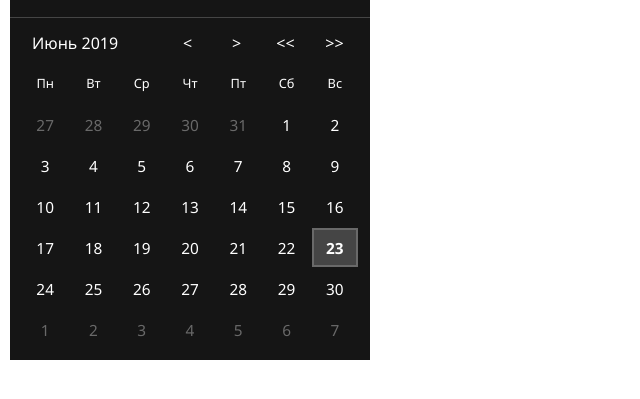
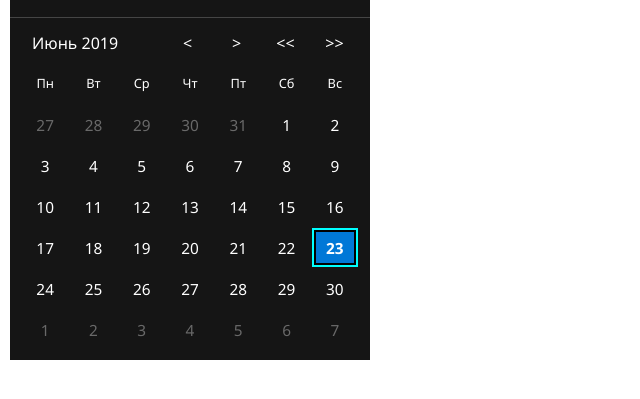
Before and after one commit to zomanhome/ss, a plain HTML site: page calendar/index.html in a window 1280 px wide. In both pictures the pointer is over the element "23". Shown: the part 105-504 px from the top of the page, without its empty margins (0-640 px from the left). Drawn offline with Linux system fonts and the light colour scheme.

Commit message:
calendar fix

```diff
--- a/calendar/calendar.css
+++ b/calendar/calendar.css
@@ -7,6 +7,7 @@ body {
   -o-user-select: none;
   -webkit-user-select: none;
   user-select: none;
+  box-sizing: border-box;
 }
 
 .gray {
@@ -18,6 +19,16 @@ body {
   background: #0078d7;
   outline: 2px solid #000;
   outline-offset: -4px;
+  position: relative;
+  z-index: 1;
+}
+
+.nowActive:hover {
+  font-weight: 700 !important;
+  background: #0078d7 !important;
+  outline: 2px solid #000 !important;
+  outline-offset: -4px !important;
+  box-shadow: inset 0 0 0 2px aqua, inset 0 0 0 2px aqua !important;
 }
 
 .nowNotActive {
--- a/calendar/calendar.js
+++ b/calendar/calendar.js
@@ -32,6 +32,7 @@
         break;
     }
   });
+  addEventListener('keydown', goArrows);
 
   for (let div of divs) div.onclick = divOnClick;
   setClock();
@@ -41,7 +42,6 @@
     day: 'numeric'
   });
   fillDays(current);
-  addEventListener('keydown', goArrows);
 
   function fillDays(date) {
     let now = date.getDate();
```
